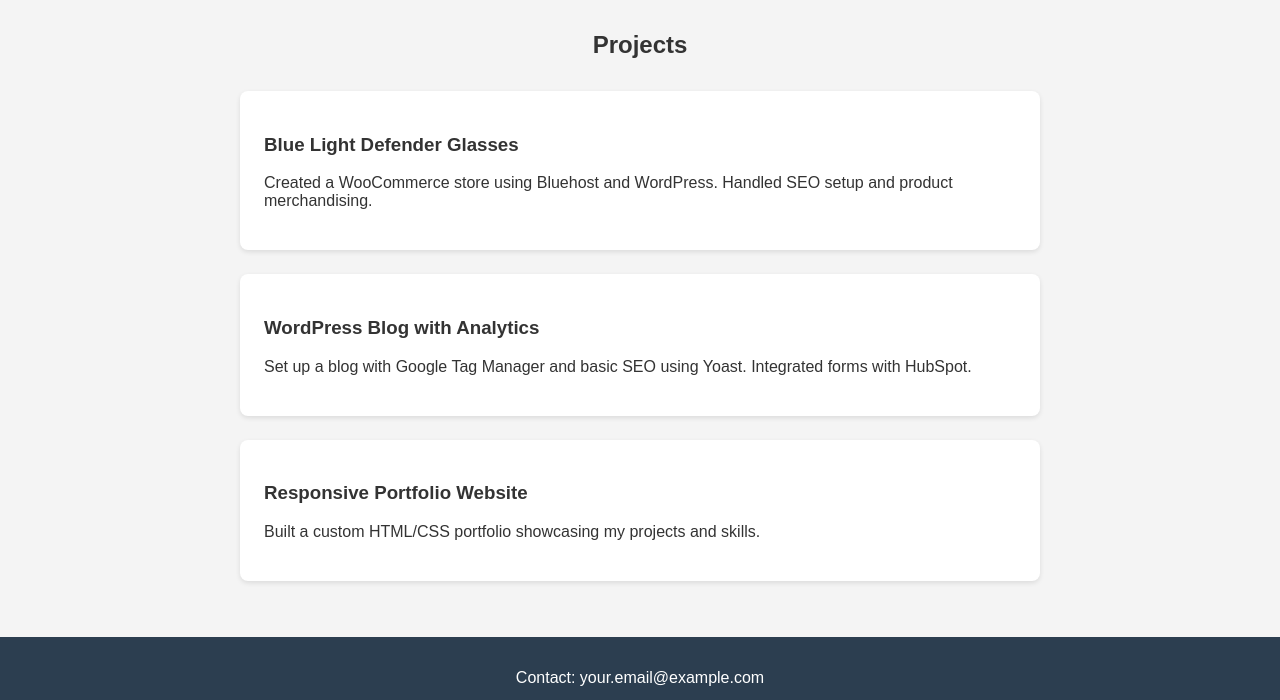
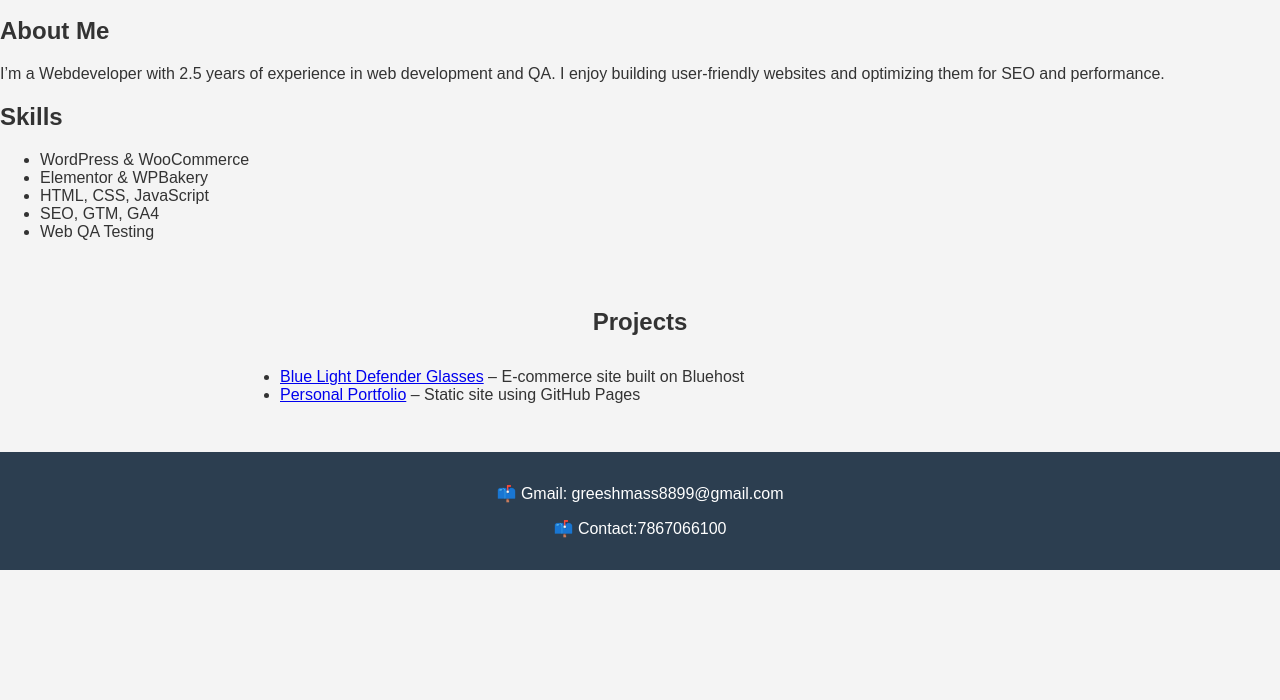
Before and after one commit to greeshponnu/portfolio, a plain HTML site: page index.html in a window 1280 px wide. Shown: the part 199-899 px from the top of the page. After the commit the page ends 800 px from the top, so only its background shows below. Drawn offline with Linux system fonts and the light colour scheme.

Commit message:
Update index.html

```diff
--- a/index.html
+++ b/index.html
@@ -3,39 +3,47 @@
 <head>
   <meta charset="UTF-8" />
   <meta name="viewport" content="width=device-width, initial-scale=1.0" />
-  <title>My Portfolio</title>
+  <title>Greeshma Portfolio</title>
+  <link href="https://fonts.googleapis.com/css2?family=Poppins:wght@300;500;600&display=swap" rel="stylesheet">
+
   <link rel="stylesheet" href="style.css" />
 </head>
 <body>
+  <div class="container">
+    <header>
+      <img src="profile.jpg" alt="Profile Photo" class="profile-img">
+      <h1>Greeshma S S</h1>
+      <p>WordPress Developer | Web QA Developer | Digital marketing</p>
+    </header>
 
-  <header>
-    <h1>Greesh's Portfolio</h1>
-    <p>Web Developer | Web QA | Digital Marketer</p>
-  </header>
+    <section class="about">
+      <h2>About Me</h2>
+      <p>I’m a Webdeveloper with 2.5 years of experience in web development and QA. I enjoy building user-friendly websites and optimizing them for SEO and performance.</p>
+    </section>
 
-  <section class="projects">
-    <h2>Projects</h2>
+    <section class="skills">
+      <h2>Skills</h2>
+      <ul>
+        <li>WordPress & WooCommerce</li>
+        <li>Elementor & WPBakery</li>
+        <li>HTML, CSS, JavaScript</li>
+        <li>SEO, GTM, GA4</li>
+        <li>Web QA Testing</li>
+      </ul>
+    </section>
 
-    <div class="project">
-      <h3>Blue Light Defender Glasses</h3>
-      <p>Created a WooCommerce store using Bluehost and WordPress. Handled SEO setup and product merchandising.</p>
-    </div>
+    <section class="projects">
+      <h2>Projects</h2>
+      <ul>
+        <li><a href="#">Blue Light Defender Glasses</a> – E-commerce site built on Bluehost</li>
+        <li><a href="#">Personal Portfolio</a> – Static site using GitHub Pages</li>
+      </ul>
+    </section>
 
-    <div class="project">
-      <h3>WordPress Blog with Analytics</h3>
-      <p>Set up a blog with Google Tag Manager and basic SEO using Yoast. Integrated forms with HubSpot.</p>
-    </div>
-
-    <div class="project">
-      <h3>Responsive Portfolio Website</h3>
-      <p>Built a custom HTML/CSS portfolio showcasing my projects and skills.</p>
-    </div>
-  </section>
-
-  <footer>
-    <p>Contact: your.email@example.com</p>
-    <p>© 2025 Greesh</p>
-  </footer>
-
+    <footer>
+      <p>📫 Gmail: greeshmass8899@gmail.com</p>
+      <p>📫 Contact:7867066100</p>
+    </footer>
+  </div>
 </body>
 </html>
```
